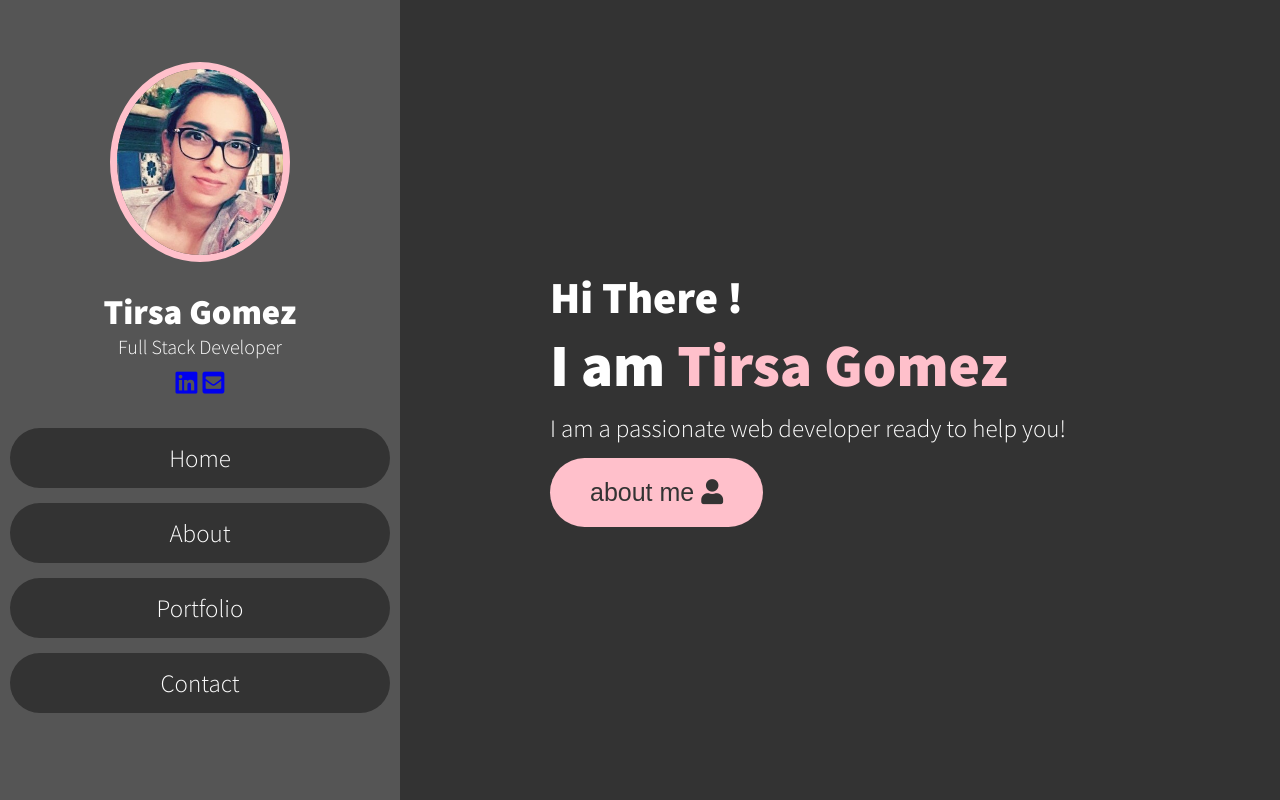
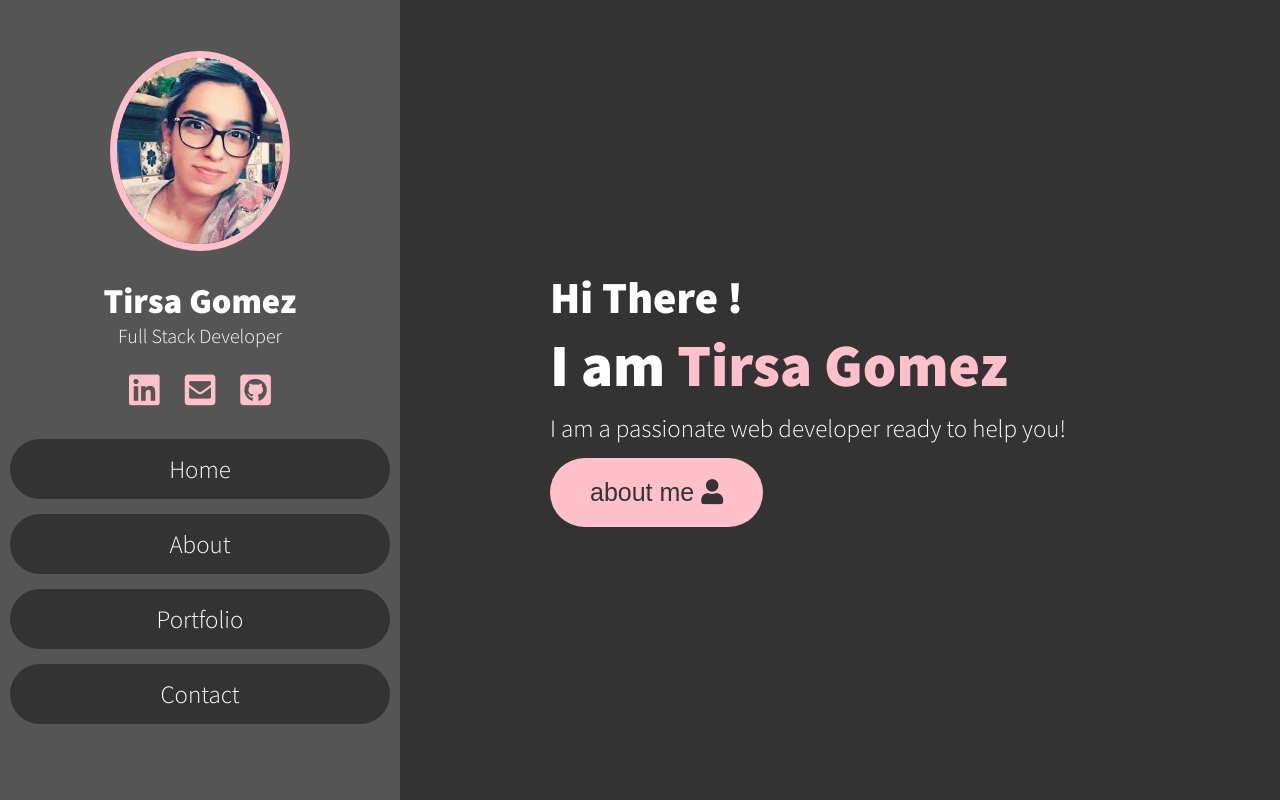
Before and after one commit to trrgomez/my-portfolio, a plain HTML site: page index.html in a window 1280 px wide. Shown: the top 800 px of the page. Drawn offline with Linux system fonts and the light colour scheme.

Commit message:
Updated html sheet and styled social icons

```diff
--- a/assets/css/style.css
+++ b/assets/css/style.css
@@ -200,6 +200,19 @@ header .navbar ul li a:hover {
     z-index: 9999;
     display: none;
     color: var(--light-color);
+}
+
+.social-links {
+    padding-top: 2rem;
+}
+
+.social-links a {
+    margin: 0 1rem;
+}
+
+.social-links i {
+    font-size: 3.5rem;
+    color: var(--primary-color);
 }
 
 /* Header Section End */
--- a/index.html
+++ b/index.html
@@ -21,8 +21,9 @@
             <p class="user-title"> Full Stack Developer</p>
         </div>
         <div class="social-links">
-            <a href="#"><i class="fab fa-linkedin"></i></a>
+            <a href="https://www.linkedin.com/in/tirsa-gomez-847807191"><i class="fab fa-linkedin"></i></a>
             <a href="#contact"><i class="fas fa-envelope-square"></i></a>
+            <a href="https://github.com/trrgomez"><i class="fab fa-github-square"></i></a>
         </div>
         <nav class="navbar">
             <ul>
@@ -53,7 +54,7 @@
     <section class="about" id="about">
         <h1 class="section-title"><span>About</span> me</h1>
         <p class="subsection-title">What I have Learned</p>
-        <div class="row">
+        <article class="row">
             <div class="col">
                 <p class="text-center">
                     I am always trying to expand my knowledge as a developer. Web development is constantly changing and its important to me to keep improving. Even though knowing everything in web development is impossible I try to stay informed in what is most used in the industry.
@@ -99,7 +100,7 @@
                     </div>
                 </div>
             </div>
-        </div>
+        </article>
     </section>
     <!-- About Section Ends -->
 
@@ -108,7 +109,7 @@
         <h1 class="section-title">My <span>Work</span> </h1>
         <p class="subsection-title">What I have done</p>
 
-        <div class="row">
+        <article class="row">
             <div class="col">
                 <a target="_blank" href="https://trrgomez.github.io/run-buddy/">
                     <img src="/assets/images/run-buddy.JPG" alt="image of a website with a women in sports gear" />
@@ -133,7 +134,7 @@
                     </div>
                 </a>
             </div>
-        </div>
+        </article>
         </div>
     </section>
     <!-- Portfolio Section Ends -->
```
